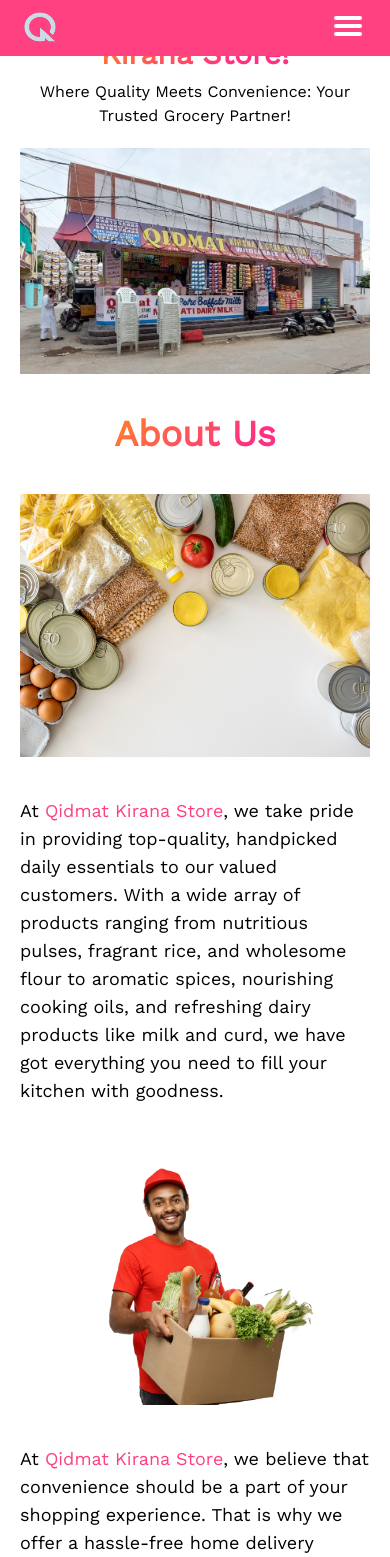
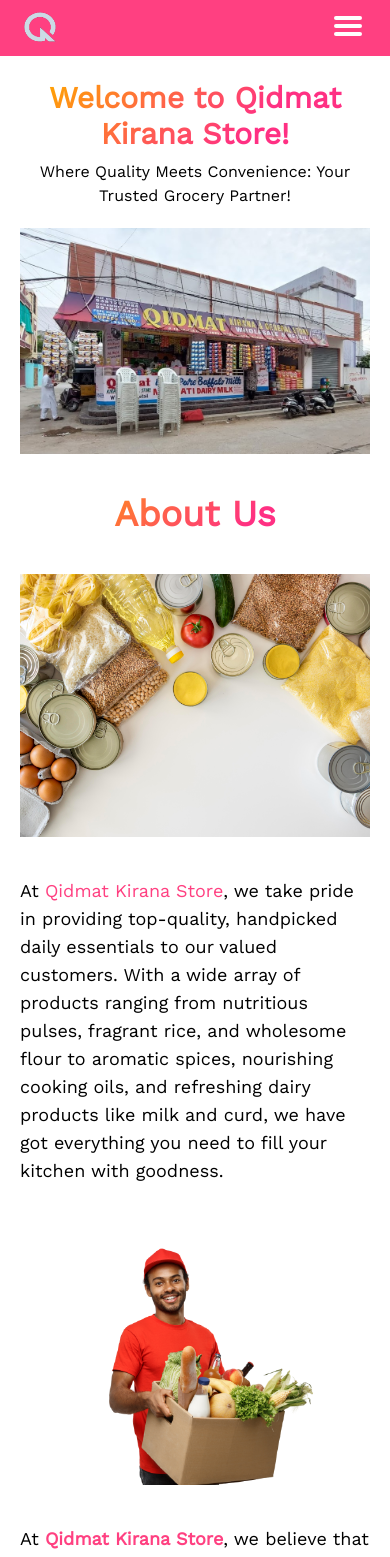
Before and after one commit to Sami-07/grocery-store-frontend-nextjs, a Next.js app: page /about in a window 390 px wide. Shown: the top 1557 px of the page. Built offline with nearby package versions, Linux system fonts and the light colour scheme.

Commit message:
about us fixes

```diff
--- a/app/about/page.js
+++ b/app/about/page.js
@@ -7,7 +7,7 @@
 export default function About() {
   return (
     <div>
-      <div className='flex-col lg:mt-10 flex lg:items-center lg:flex-row-reverse lg:justify-center lg:gap-10 lg:px-10'>
+      <div className='flex-col lg:mt-10 flex lg:items-center lg:flex-row-reverse lg:justify-center lg:gap-10 mt-20 lg:px-10'>
         <div>
           <h2 className='text-3xl lg:text-5xl gradient-text font-bold text-center px-5' data-aos="fade-up">Welcome to Qidmat Kirana Store!</h2>
           <h3 className='lg:text-xl mt-2 font-medium text-center px-5' data-aos="fade-up">Where Quality Meets Convenience: Your Trusted Grocery Partner!</h3>
@@ -17,21 +17,21 @@
       <h1 className='md:text-5xl text-4xl gradient-text text-center mt-10 mb-10' data-aos="fade-up">About Us</h1>
       <div className='flex flex-col justify-between items-center lg:gap-5 lg:w-3/4 m-auto  lg:flex-row-reverse'>
         <Image src="/images/about pic 1.jpg" className='px-5' width={400} height={400} data-aos="fade-up" />
-        <p className='lg:w-1/2 px-5 mt-10 text-lg font-thin' data-aos="fade-up">At  <span style={{ color: "#FF4081" }} >Qidmat Kirana Store</span>, we take pride in providing top-quality, handpicked daily essentials to our valued customers. With a wide array of products ranging from nutritious pulses, fragrant rice, and wholesome flour to aromatic spices, nourishing cooking oils, and refreshing dairy products like milk and curd, we have got everything you need to fill your kitchen with goodness.</p>
+        <p className='lg:w-1/2 px-5 mt-10 text-lg font-thin' data-aos="fade-up">At  <strong style={{ color: "#FF4081" }} >Qidmat Kirana Store</strong>, we take pride in providing top-quality, handpicked daily essentials to our valued customers. With a wide array of products ranging from nutritious pulses, fragrant rice, and wholesome flour to aromatic spices, nourishing cooking oils, and refreshing dairy products like milk and curd, we have got everything you need to fill your kitchen with goodness.</p>
       </div>
       <div className='flex justify-between flex-col items-center lg:gap-5 lg:w-3/4 mt-10 m-auto lg:flex-row'>
         <Image src="/images/about pic 2.png" data-aos="fade-up" width={400} height={400} />
-        <p className='lg:w-1/2 mt-10 text-lg px-5' data-aos="fade-up">At <span style={{ color: "#FF4081" }}>Qidmat Kirana Store</span>, we believe that convenience should be a part of your shopping experience. That is why we offer a hassle-free home delivery service on orders above 1000 rupees, right to your doorstep. No more lugging heavy grocery bags or waiting in long queues—just sit back, relax, and let us bring the goodness to you.</p>
+        <p className='lg:w-1/2 mt-10 text-lg px-5' data-aos="fade-up">At <strong style={{ color: "#FF4081" }}>Qidmat Kirana Store</strong>, we believe that convenience should be a part of your shopping experience. That is why we offer a hassle-free home delivery service on orders above 1000 rupees, right to your doorstep. No more lugging heavy grocery bags or waiting in long queues—just sit back, relax, and let us bring the goodness to you.</p>
       </div>
 
       <div>
 
       </div>
 
-      <h1 className='gradient-text text-4xl text-center mt-16 mb-5 px-5' >We Undertake all kinds of Party Orders</h1>
+      <h1 data-aos="fade-up" className='gradient-text text-4xl text-center mt-16 mb-5 px-5' >We Undertake all kinds of Party Orders</h1>
       <div className='flex flex-col lg:flex-row gap-10 px-2 lg:p-10 justify-center items-center'>
         <Image data-aos="fade-up" src="/images/party.jpg" width={600} height={600} className='lg:w-1/2 h-1/3 rounded px-5' />
-        <p data-aos="fade-up" className='lg:w-1/2 text-base lg:text-xl px-5' >Unlock the chef within with our raw material delivery service! We bring all the essential ingredients straight to your party venue, ensuring the freshest and finest produce. Cook up a storm and impress your guests with delicious dishes made from scratch. Take the hassle out of party food preparation and let us deliver culinary perfection to your doorstep.</p>
+        <p data-aos="fade-up" className='lg:w-1/2 mt-2 text-lg px-5' ><strong style={{color: "#FF4081"}}>Unlock</strong> the chef within with our raw material delivery service! We bring all the essential ingredients straight to your party venue, ensuring the freshest and finest produce. Cook up a storm and impress your guests with delicious dishes made from scratch. Take the hassle out of party food preparation and let us deliver culinary perfection to your doorstep.</p>
       </div>
 
     </div>
```
